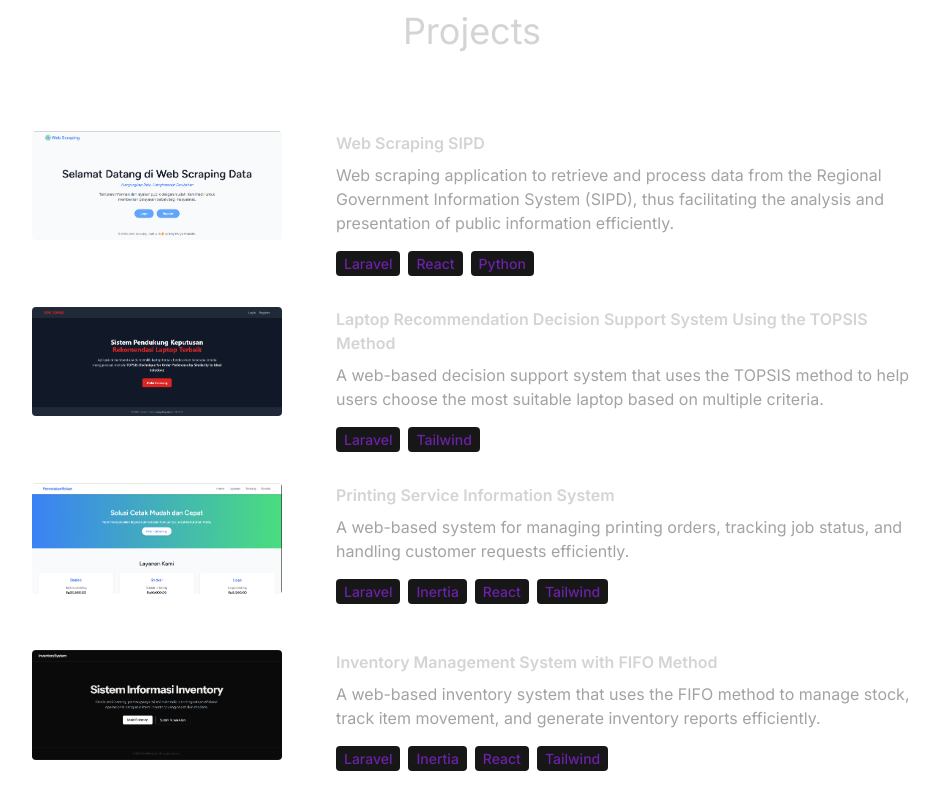
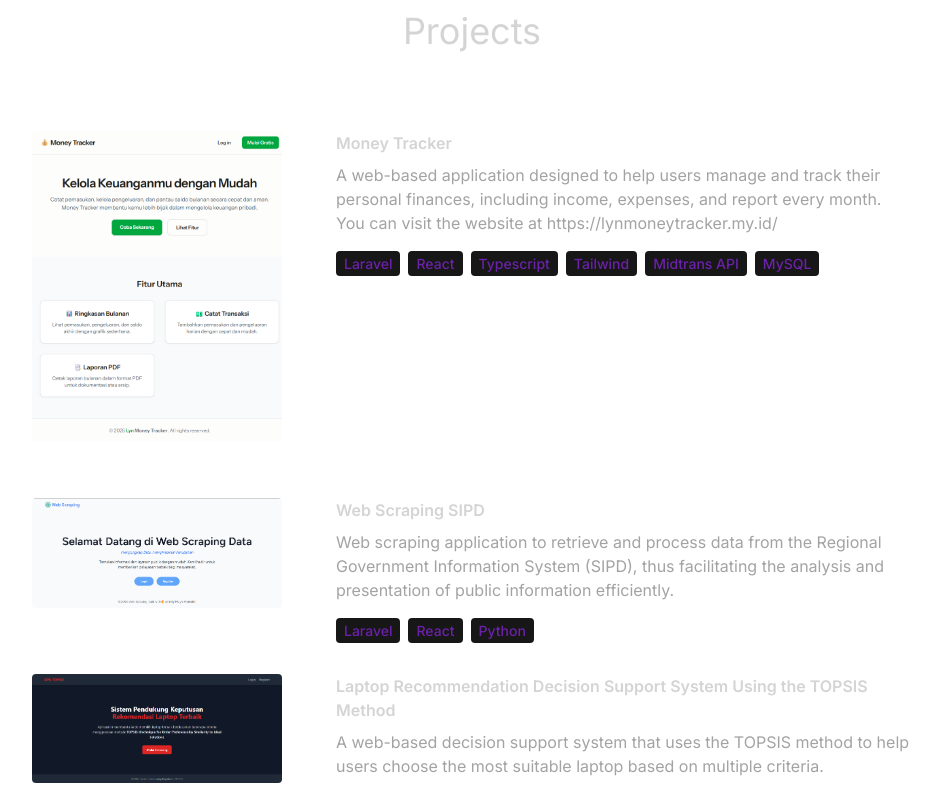
Before and after one commit to edlymulyaandeslin/react-portfolio-lyn, a React (Vite) app: page / in a window 1280 px wide. Shown: the part 2800-3592 px from the top of the page, without its empty margins (168-1108 px from the left). Built offline with nearby package versions, Linux system fonts and the light colour scheme.

Commit message:
add: new project Money Tracker

```diff
--- a/src/constants/index.js
+++ b/src/constants/index.js
@@ -3,6 +3,7 @@ import animelistPict from '../assets/projects/animelist.png';
 import inventorySystem from '../assets/projects/e-inventory-fifo-method.png';
 import eTravel from '../assets/projects/e-travel.png';
 import eskripsiPict from '../assets/projects/eskripsi.png';
+import moneyTracker from '../assets/projects/lynmoneytracker.my.id_.png';
 import pointOfSales from '../assets/projects/point-of-sales.png';
 import portoPict from '../assets/projects/porto.png';
 import progresPict from '../assets/projects/progresprojek.png';
@@ -51,6 +52,20 @@ export const EXPERIENCES = [
 
 export const PROJECTS = [
   {
+    title: 'Money Tracker',
+    image: moneyTracker,
+    description:
+      'A web-based application designed to help users manage and track their personal finances, including income, expenses, and report every month. You can visit the website at https://lynmoneytracker.my.id/',
+    technologies: [
+      'Laravel',
+      'React',
+      'Typescript',
+      'Tailwind',
+      'Midtrans API',
+      'MySQL',
+    ],
+  },
+  {
     title: 'Web Scraping SIPD',
     image: webScraping,
     description:
@@ -91,7 +106,7 @@ export const PROJECTS = [
     image: aiGenerateJudul,
     description:
       'An AI-powered app using Gemini to generate relevant research titles based on user-input topics or keywords.',
-    technologies: ['Laravel', 'Inertia', 'React', 'Tailwind', 'Gemini'],
+    technologies: ['Laravel', 'Inertia', 'React', 'Tailwind', 'Gemini API'],
   },
   {
     title: 'Point of Sales',
@@ -131,7 +146,7 @@ export const PROJECTS = [
     title: 'E-Thesis Information System',
     image: eskripsiPict,
     description:
-      "The E-Thesis Information System is a platform to make it easier for students to manage the thesis writing process online, starting from submitting a title, selecting a supervisor, to uploading and revising the thesis. This system also allows lecturers to provide feedback and monitor the progress of students' thesis.",
+      'The E-Thesis Information System is a platform to make it easier for students to manage the thesis writing process online, starting from submitting a title, selecting a supervisor, to uploading and revising the thesis. This system also allows lecturers to provide feedback and monitor the progress of students thesis. You can visit the website at https://sifilkom.com/',
     technologies: ['HTML', 'CSS', 'Laravel', 'Bootstrap 5', 'MySQL'],
   },
   {
```
Also changed, not shown: src/assets/projects/lynmoneytracker.my.id_.png (added).
